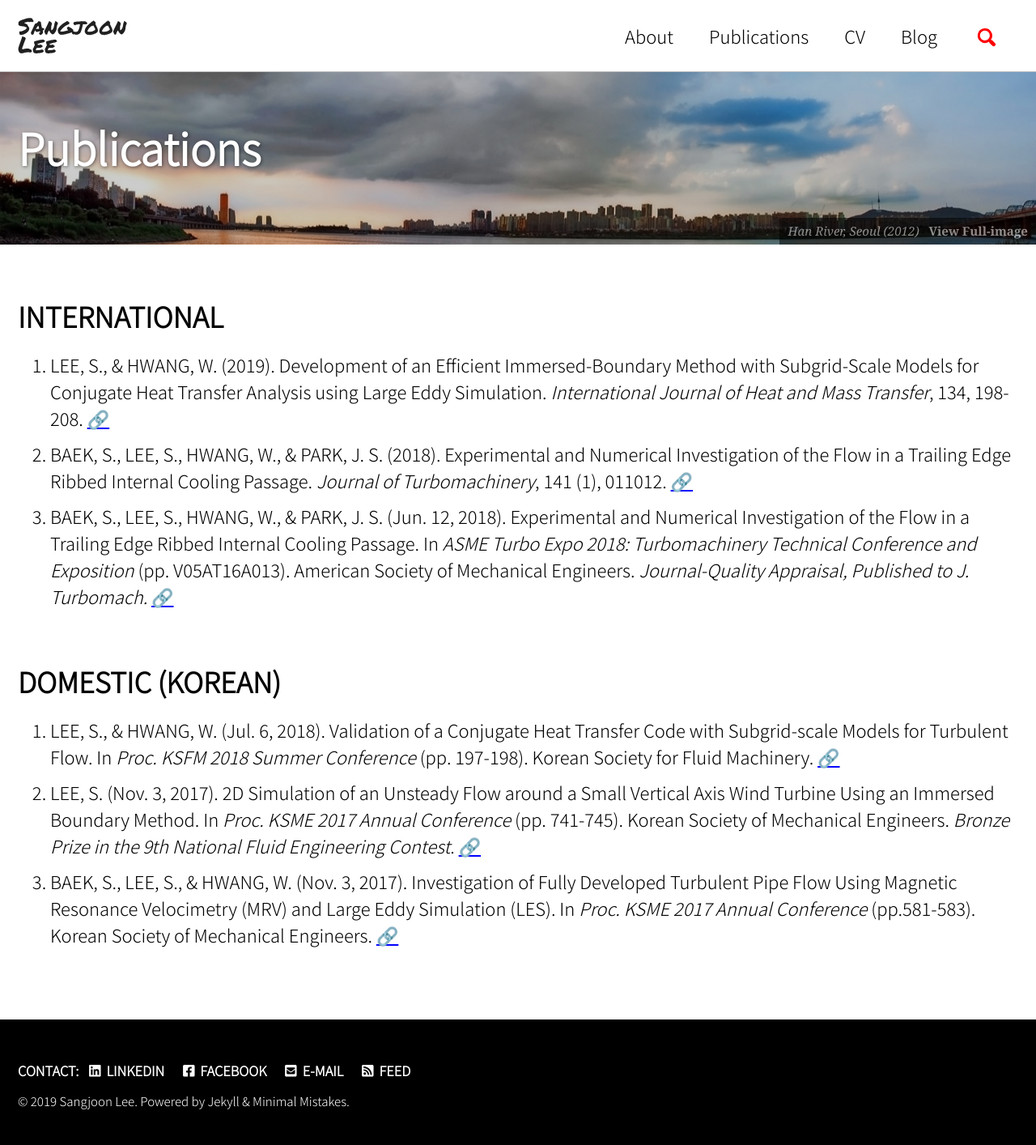
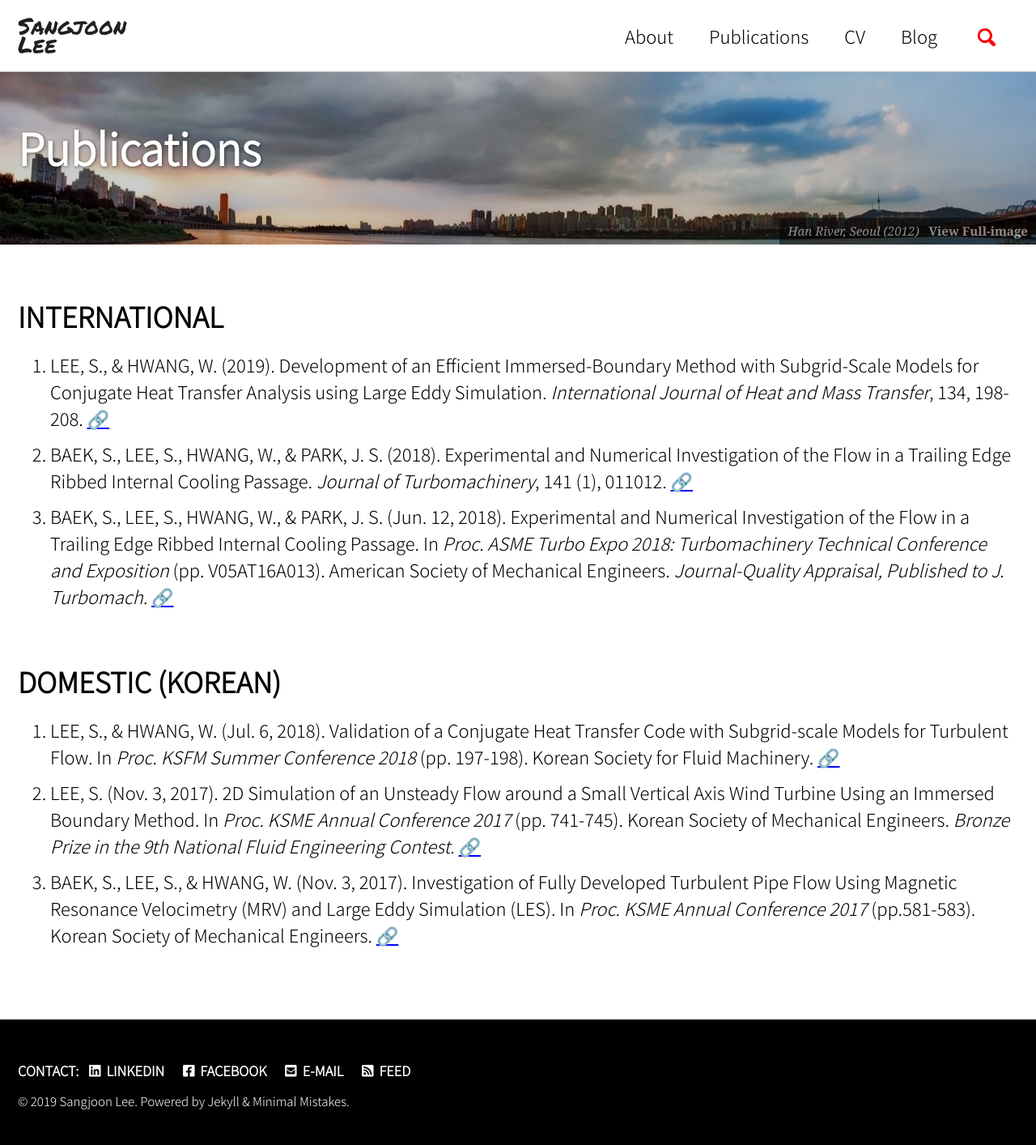
Before and after one commit to jun9303/jun9303.github.io, a Jekyll site: the page built from _pages/publications.md, in a window 1280 px wide. Shown: the whole page at 81% size. Built offline with Jekyll 4.4.1, drawn with Linux system fonts in a browser that asks for light colours; cached includes are drawn as plain includes; nearby versions of some CDN libraries; emoji names are drawn with the system emoji font.

Commit message:
Signed-off-by: SJ <jun9303@gmail.com>

```diff
--- a/_pages/publications.md
+++ b/_pages/publications.md
@@ -12,13 +12,13 @@ header:
 
 1. LEE, S., & HWANG, W. (2019). Development of an Efficient Immersed-Boundary Method with Subgrid-Scale Models for Conjugate Heat Transfer Analysis using Large Eddy Simulation. *International Journal of Heat and Mass Transfer*, 134, 198-208. [:link:](https://doi.org/10.1016/j.ijheatmasstransfer.2019.01.019)
 2. BAEK, S., LEE, S., HWANG, W., & PARK, J. S. (2018). Experimental and Numerical Investigation of the Flow in a Trailing Edge Ribbed Internal Cooling Passage. *Journal of Turbomachinery*, 141 (1), 011012. [:link:](https://doi.org/10.1115/1.4041868)
-3. BAEK, S., LEE, S., HWANG, W., & PARK, J. S. (Jun. 12, 2018). Experimental and Numerical Investigation of the Flow in a Trailing Edge Ribbed Internal Cooling Passage. In *ASME Turbo Expo 2018: Turbomachinery Technical Conference and Exposition* (pp. V05AT16A013). American Society of Mechanical Engineers. *Journal-Quality Appraisal, Published to J. Turbomach.* [:link:](https://doi.org/10.1115/GT2018-76741)
+3. BAEK, S., LEE, S., HWANG, W., & PARK, J. S. (Jun. 12, 2018). Experimental and Numerical Investigation of the Flow in a Trailing Edge Ribbed Internal Cooling Passage. In *Proc. ASME Turbo Expo 2018: Turbomachinery Technical Conference and Exposition* (pp. V05AT16A013). American Society of Mechanical Engineers. *Journal-Quality Appraisal, Published to J. Turbomach.* [:link:](https://doi.org/10.1115/GT2018-76741)
 
 # DOMESTIC (KOREAN)
 
-1. LEE, S., & HWANG, W. (Jul. 6, 2018). Validation of a Conjugate Heat Transfer Code with Subgrid-scale Models for Turbulent Flow. In *Proc. KSFM 2018 Summer Conference* (pp. 197-198). Korean Society for Fluid Machinery. [:link:](http://www.dbpia.co.kr/journal/articleDetail?nodeId=NODE07536688&language=ko_KR)
-2. LEE, S. (Nov. 3, 2017). 2D Simulation of an Unsteady Flow around a Small Vertical Axis Wind Turbine Using an Immersed Boundary Method. In *Proc. KSME 2017 Annual Conference* (pp. 741-745). Korean Society of Mechanical Engineers. *Bronze Prize in the 9th National Fluid Engineering Contest*. [:link:](http://www.dbpia.co.kr/journal/articleDetail?nodeId=NODE07287580&language=ko_KR#)
-3. BAEK, S., LEE, S., & HWANG, W. (Nov. 3, 2017). Investigation of Fully Developed Turbulent Pipe Flow Using Magnetic Resonance Velocimetry (MRV) and Large Eddy Simulation (LES). In *Proc. KSME 2017 Annual Conference* (pp.581-583). Korean Society of Mechanical Engineers. [:link:](http://www.dbpia.co.kr/journal/articleDetail?nodeId=NODE07287540&language=ko_KR#)
+1. LEE, S., & HWANG, W. (Jul. 6, 2018). Validation of a Conjugate Heat Transfer Code with Subgrid-scale Models for Turbulent Flow. In *Proc. KSFM Summer Conference 2018* (pp. 197-198). Korean Society for Fluid Machinery. [:link:](http://www.dbpia.co.kr/journal/articleDetail?nodeId=NODE07536688&language=ko_KR)
+2. LEE, S. (Nov. 3, 2017). 2D Simulation of an Unsteady Flow around a Small Vertical Axis Wind Turbine Using an Immersed Boundary Method. In *Proc. KSME Annual Conference 2017* (pp. 741-745). Korean Society of Mechanical Engineers. *Bronze Prize in the 9th National Fluid Engineering Contest*. [:link:](http://www.dbpia.co.kr/journal/articleDetail?nodeId=NODE07287580&language=ko_KR#)
+3. BAEK, S., LEE, S., & HWANG, W. (Nov. 3, 2017). Investigation of Fully Developed Turbulent Pipe Flow Using Magnetic Resonance Velocimetry (MRV) and Large Eddy Simulation (LES). In *Proc. KSME Annual Conference 2017* (pp.581-583). Korean Society of Mechanical Engineers. [:link:](http://www.dbpia.co.kr/journal/articleDetail?nodeId=NODE07287540&language=ko_KR#)
 
 <style type="text/css">
 h1 {
```
